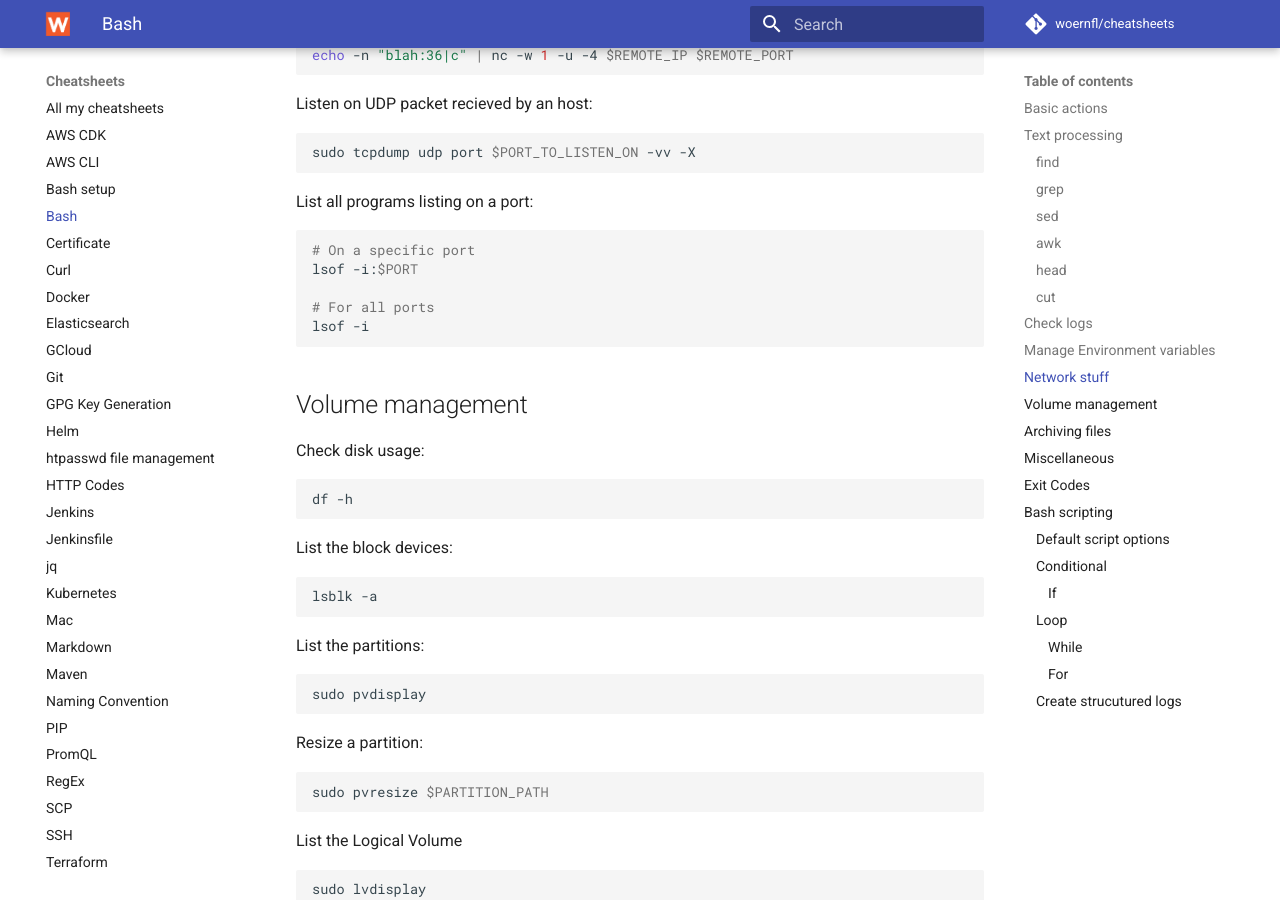
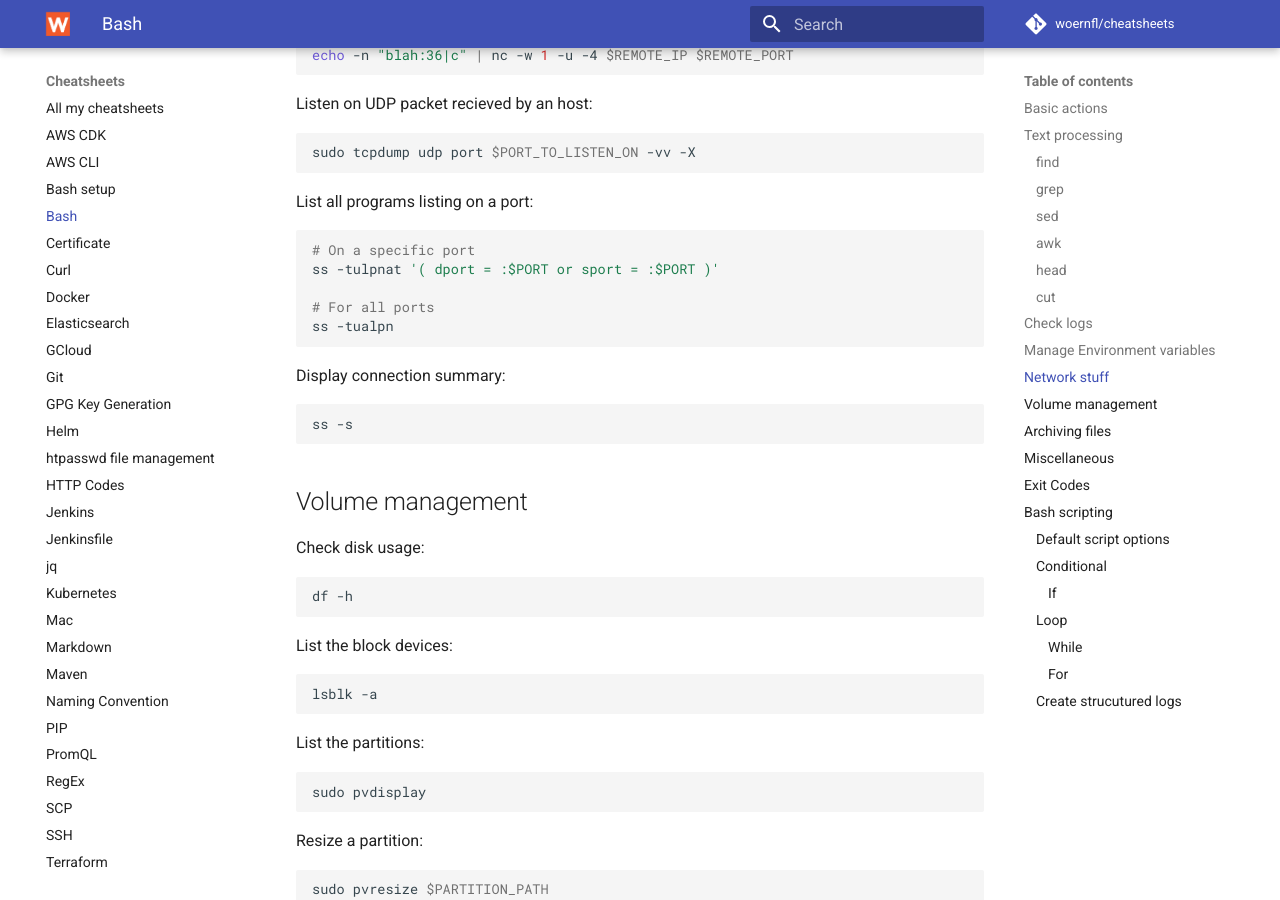
Before and after one commit to woernfl/cheatsheets, an MkDocs documentation site: the page built from docs/bash.md, in a window 1280 px wide and 900 px high, scrolled down 5470 px. Built offline with MkDocs 1.6.1 and Material for MkDocs 9.7.7, drawn with Linux system fonts in a browser that asks for light colours; comment, search, counter and statistics services are not loaded.

Commit message:
Update bash.md

````diff
--- a/docs/bash.md
+++ b/docs/bash.md
@@ -317,10 +317,16 @@ List all programs listing on a port:
 
 ```bash
 # On a specific port
-lsof -i:$PORT
+ss -tulpnat '( dport = :$PORT or sport = :$PORT )'
 
 # For all ports
-lsof -i
+ss -tualpn
+```
+
+Display connection summary:
+
+```
+ss -s
 ```
 
 ## Volume management
````
